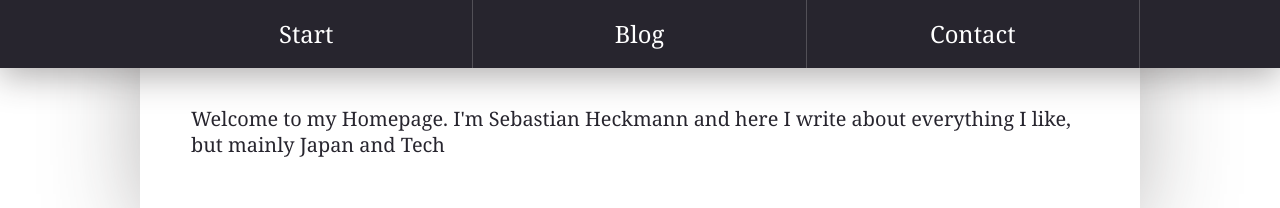
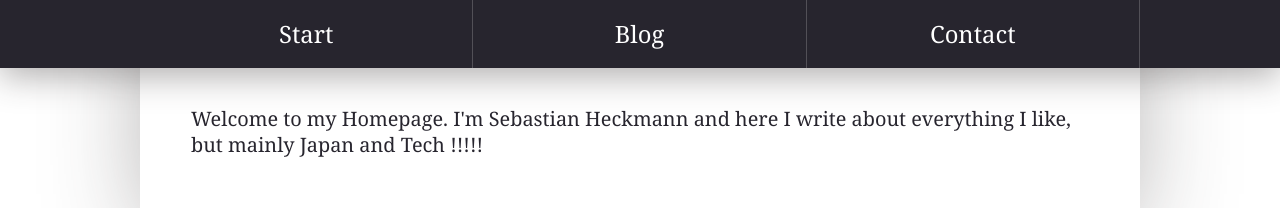
Before and after one commit to SebasGTM/next-myhomepage, a Next.js app: page /contact in a window 1280 px wide. Shown: the top 208 px of the page. Built offline with nearby package versions, Linux system fonts and the light colour scheme.

Commit message:
test no 2

```diff
--- a/pages/blog.js
+++ b/pages/blog.js
@@ -34,9 +34,3 @@ export default function BlogPage({ posts }) {
     </>
   );
 }
-
-/*
-
-
-
-*/
--- a/pages/contact.js
+++ b/pages/contact.js
@@ -7,7 +7,7 @@ export default function ContactPage() {
         <title>Sebastian Heckmann | Contact</title>
       </Head>
       <main>
-        <h3>Welcome to my Homepage. I'm Sebastian Heckmann and here I write about everything I like, but mainly Japan and Tech</h3>
+        <h3>Welcome to my Homepage. I'm Sebastian Heckmann and here I write about everything I like, but mainly Japan and Tech !!!!!</h3>
       </main>
     </>
   );
```
